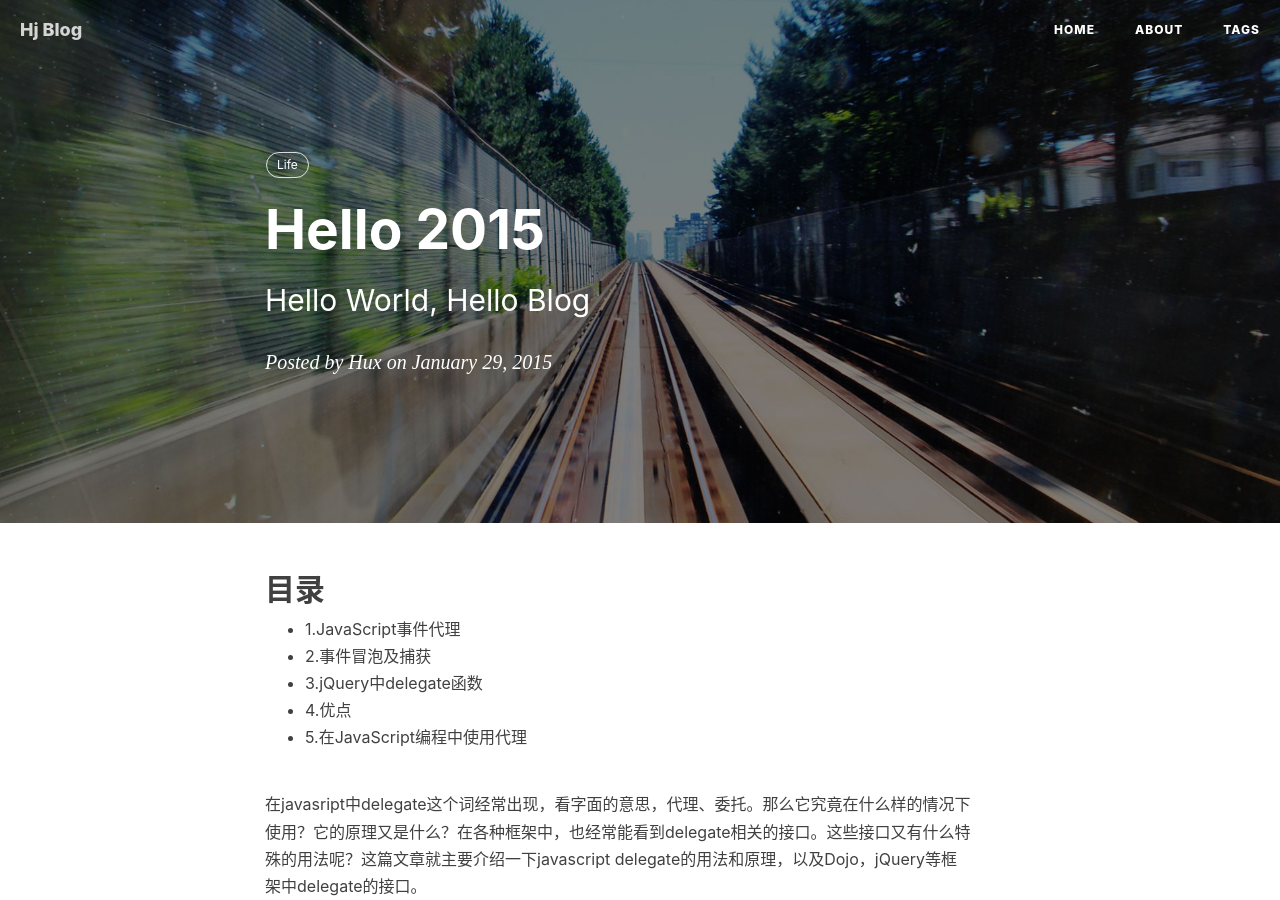
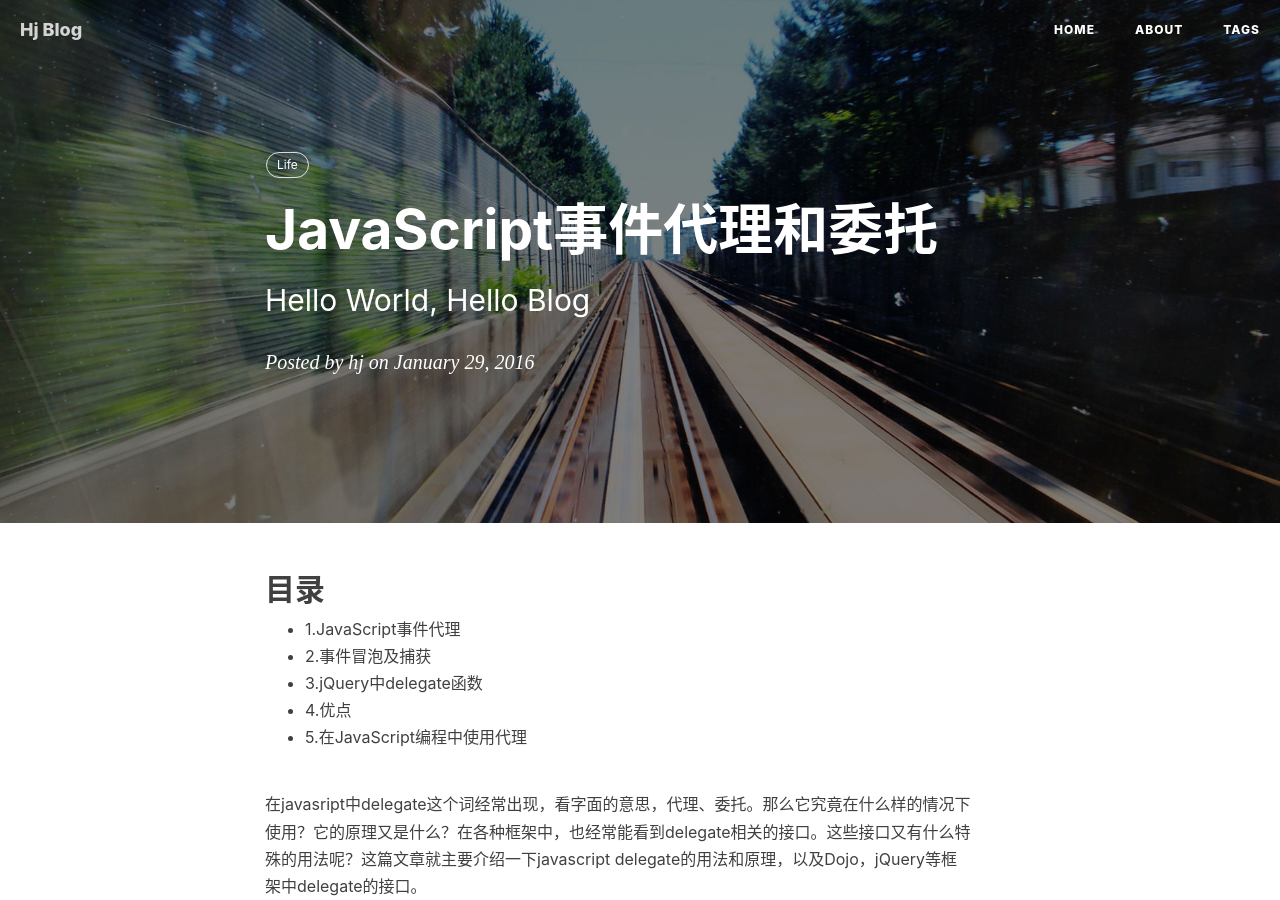
Before and after one commit to hj624608494/hj624608494.github.io, a Jekyll site: the page built from _posts/2016-02-25-Hello-2015.markdown, in a window 1280 px wide and 900 px high. Built offline with Jekyll 4.4.1, drawn with Linux system fonts in a browser that asks for light colours; nearby versions of some CDN libraries; comment, search, counter and statistics services are not loaded; some of the changed text lies outside the part shown.

Commit message:
no message

```diff
--- a/_posts/2016-02-25-Hello-2015.markdown
+++ b/_posts/2016-02-25-Hello-2015.markdown
@@ -1,9 +1,9 @@
 ---
 layout:     post
-title:      "Hello 2015"
+title:      "JavaScript事件代理和委托"
 subtitle:   "Hello World, Hello Blog"
-date:       2015-01-29 12:00:00
-author:     "Hux"
+date:       2016-01-29 12:00:00
+author:     "hj"
 header-img: "img/post-bg-2015.jpg"
 tags:
     - Life
```
